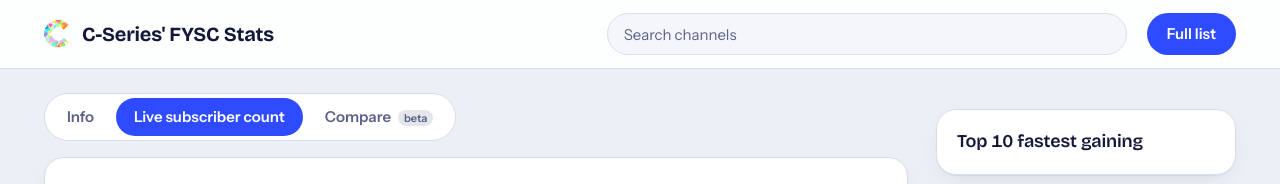
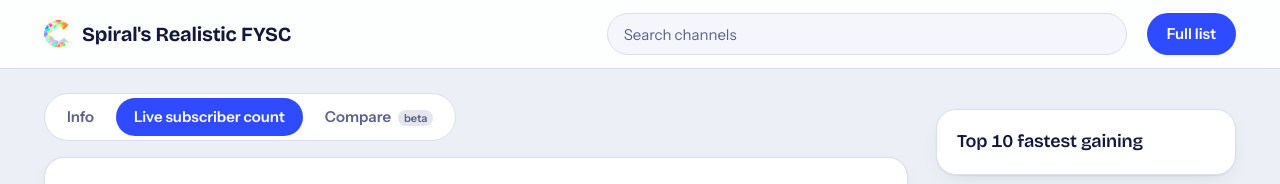
Before and after one commit to spiralspm/rfysc, a plain HTML site: page index.html in a window 1280 px wide. Shown: the top 184 px of the page. Drawn offline with nearby package versions, Linux system fonts and the light colour scheme; no server answers.

Commit message:
Update brand name in header from 'C-Series' to 'Spiral'

```diff
--- a/index.html
+++ b/index.html
@@ -19,7 +19,7 @@
         <div class="top-inner">
             <a class="brand" href="./">
                 <img src="./favicon.png" alt="" width="28" height="28">
-                <span>C-Series' FYSC Stats</span>
+                <span>Spiral's Realistic FYSC</span>
             </a>
             <div class="search-wrap">
                 <input class="search-bar" type="search" placeholder="Search channels" aria-label="Search channels" autocomplete="off">
```
